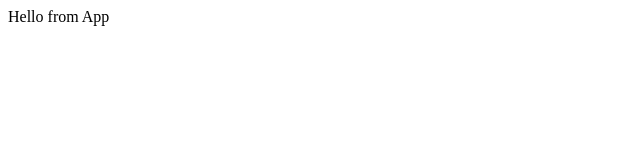
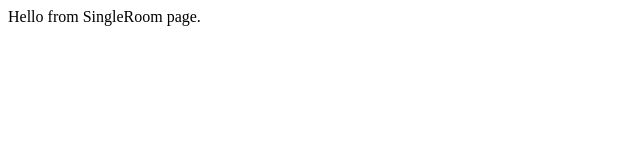
Before and after one commit to Max0nyshchenko/HotelReservation, a React (Create React App) app: page /rooms/1 in a window 1280 px wide. Shown: the top 160 px of the page, without its empty margins (0-640 px from the left). Built offline with nearby package versions, Linux system fonts and the light colour scheme.

Commit message:
navbar creation

```diff
--- a/src/App.js
+++ b/src/App.js
@@ -1,8 +1,27 @@
 import React from "react";
+import Home from "./pages/Home";
+import Rooms from "./pages/Rooms";
+import Error from "./pages/Error";
+import SingleRoom from "./pages/SingleRoom";
+
+import { Route, Switch } from "react-router-dom";
+
+import Navbar from "./components/Navbar";
+
 // import './App.css';
 
 function App() {
-  return <div className="App">Hello from App</div>;
+  return (
+    <div className="App">
+      <Navbar />
+      <Switch>
+        <Route exact path="/" component={Home} />
+        <Route exact path="/rooms/" component={Rooms} />
+        <Route exact path="/rooms/:slug" component={SingleRoom} />
+        <Route component={Error} />
+      </Switch>
+    </div>
+  );
 }
 
 export default App;
--- /dev/null
+++ b/src/components/Navbar.js
@@ -0,0 +1,21 @@
+import React, { Component } from "react";
+import logo from "../images/logo.svg";
+import { IoMdMenu } from "react-icons/io";
+import { Link } from "react-router-dom";
+
+export default class Navbar extends Component {
+  state = {
+    isOpen: false,
+  };
+  handleToggle = () => {
+    this.setState({ isOpen: !this.state.isOpen });
+  };
+  render() {
+    return (
+      <nav className="navbar">
+        <div className="nav-center"></div>
+        <div className="nav-header"></div>
+      </nav>
+    );
+  }
+}
--- a/src/index.js
+++ b/src/index.js
@@ -1,13 +1,16 @@
 import React from "react";
 import ReactDOM from "react-dom";
+import { BrowserRouter as Router } from "react-router-dom";
 // import './index.css';
 import App from "./App";
 import * as serviceWorker from "./serviceWorker";
 
 ReactDOM.render(
-  <React.StrictMode>
-    <App />
-  </React.StrictMode>,
+  <Router>
+    <React.StrictMode>
+      <App />
+    </React.StrictMode>
+  </Router>,
   document.getElementById("root")
 );
 
--- /dev/null
+++ b/src/pages/Error.js
@@ -0,0 +1,5 @@
+import React from "react";
+
+export default function Error() {
+  return <div>Hello from Error page.</div>;
+}
--- /dev/null
+++ b/src/pages/Home.js
@@ -0,0 +1,5 @@
+import React from "react";
+
+export default function Home() {
+  return <div>Hello from Home page</div>;
+}
--- /dev/null
+++ b/src/pages/Rooms.js
@@ -0,0 +1,7 @@
+import React from "react";
+
+export const Rooms = () => {
+  return <div>Hell fom Rooms</div>;
+};
+
+export default Rooms;
--- /dev/null
+++ b/src/pages/SingleRoom.js
@@ -0,0 +1,7 @@
+import React, { Component } from "react";
+
+export default class SingleRoom extends Component {
+  render() {
+    return <div>Hello from SingleRoom page.</div>;
+  }
+}
```
